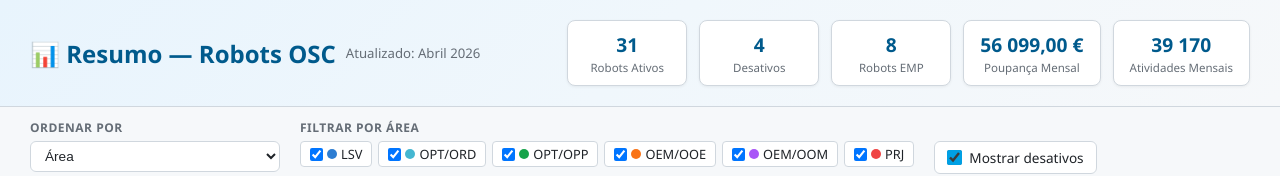
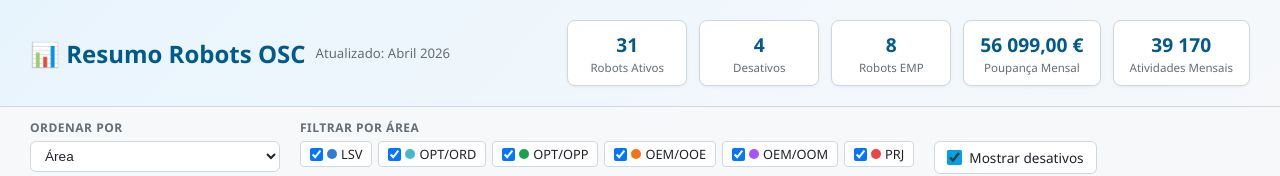
Before and after one commit to tiagosoeiro-source/gantt-robots-osc, a plain HTML site: page index.html in a window 1280 px wide. Shown: the top 176 px of the page. Drawn offline with Linux system fonts and the light colour scheme.

Commit message:
Update index.html

```diff
--- a/index.html
+++ b/index.html
@@ -84,7 +84,7 @@ body{font-family:'Segoe UI',-apple-system,BlinkMacSystemFont,sans-serif;backgrou
 <body>
 <div id="tooltip" class="tooltip"></div>
 <div class="header">
-    <h1>&#128202; Resumo &mdash; Robots OSC <span>Atualizado: Abril 2026</span></h1>
+    <h1>&#128202; Resumo Robots OSC <span>Atualizado: Abril 2026</span></h1>
     <div class="summary-cards" id="summaryCards"></div>
 </div>
 <div class="controls">
```
